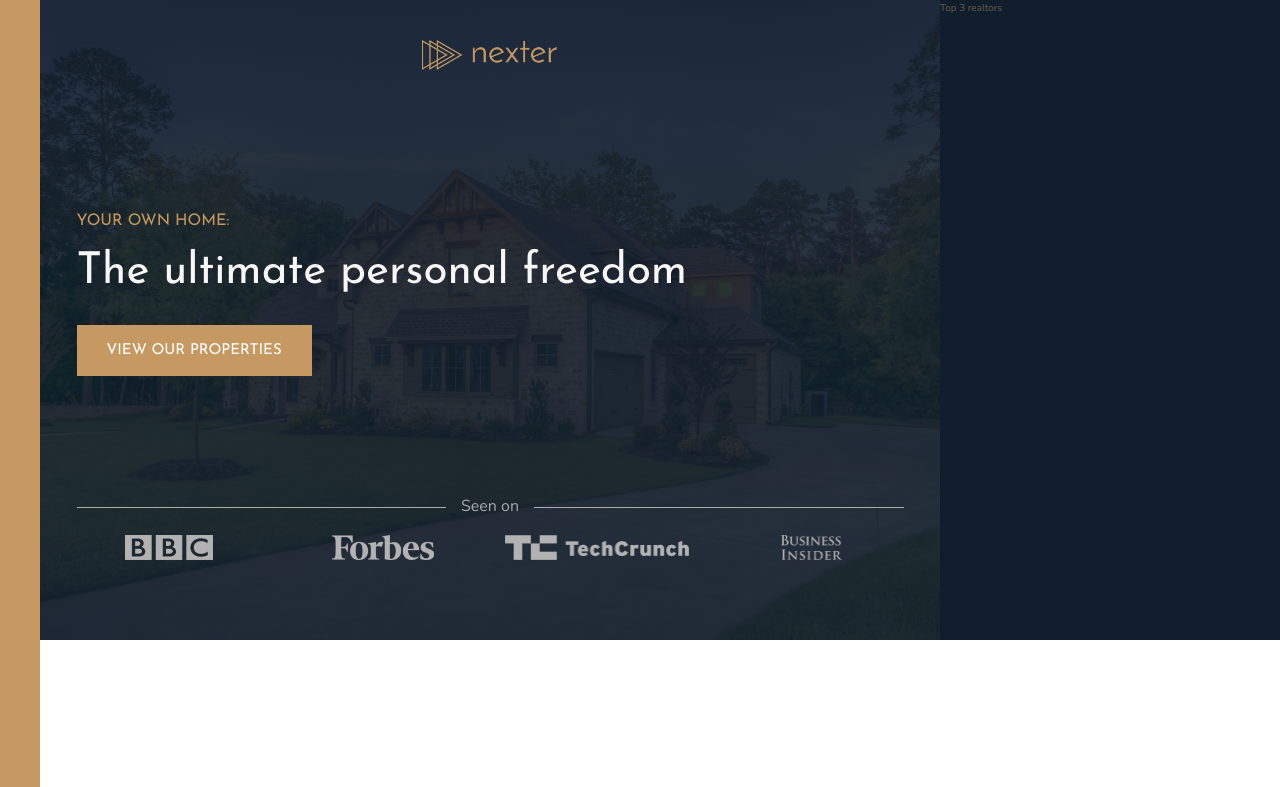
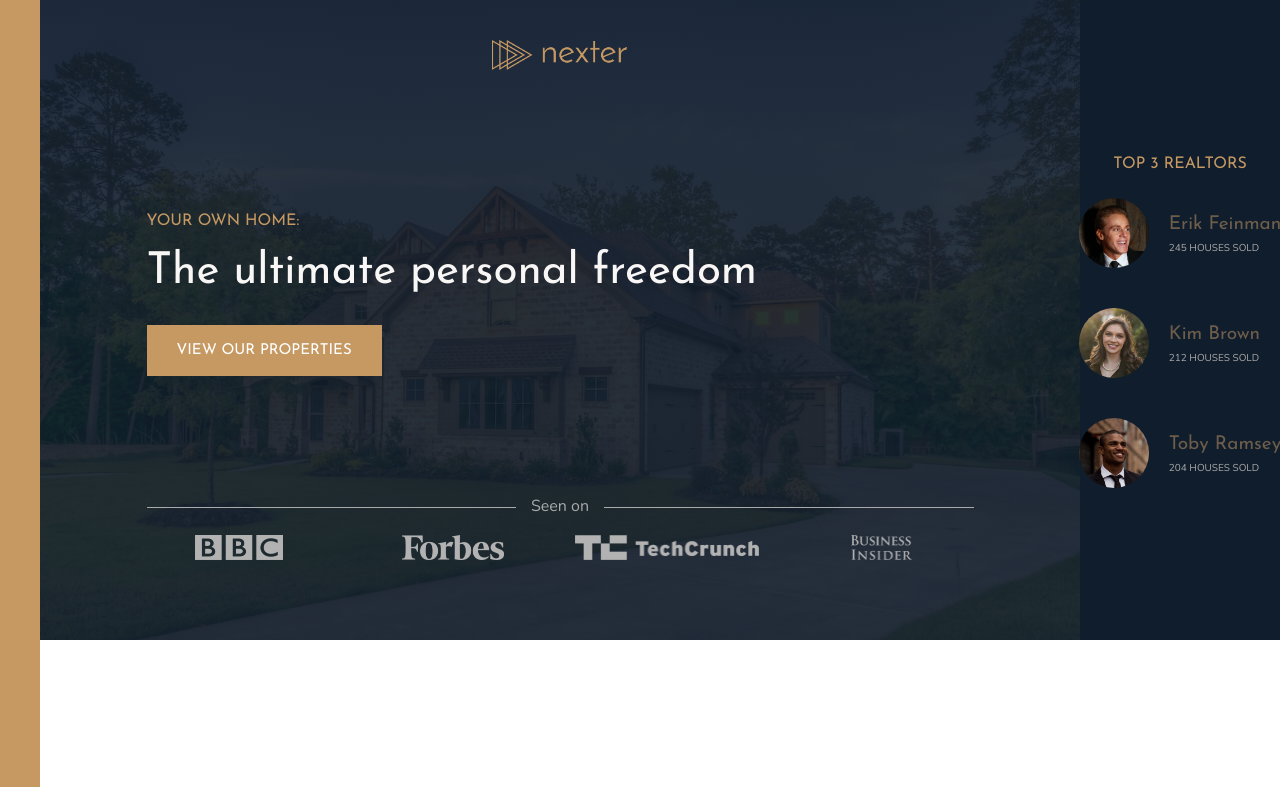
Before and after one commit to with0p/nexter, a website: page index.html in a window 1280 px wide. Shown: the top 787 px of the page. Drawn offline with nearby package versions, Linux system fonts and the light colour scheme.

Commit message:
Realtors block

```diff
--- a/index.html
+++ b/index.html
@@ -29,7 +29,26 @@
         <img src="img/logo-bi.png" alt="bi logo" />
       </div>
     </header>
-    <div class="realtors">Top 3 realtors</div>
+    <div class="realtors">
+      <h3 class="heading-3">Top 3 realtors</h3>
+      <div class="realtors__list">
+        <img src="img/realtor-1.jpeg" alt="realtor 1" class="realtors__img" />
+        <div class="realtors__details">
+          <h4 class="heading-4 heading-4--lignt">Erik Feinman</h4>
+          <p class="realtors__sold">245 houses sold</p>
+        </div>
+        <img src="img/realtor-2.jpeg" alt="realtor 2" class="realtors__img" />
+        <div class="realtors__details">
+          <h4 class="heading-4 heading-4--lignt">Kim Brown</h4>
+          <p class="realtors__sold">212 houses sold</p>
+        </div>
+        <img src="img/realtor-3.jpeg" alt="realtor 3" class="realtors__img" />
+        <div class="realtors__details">
+          <h4 class="heading-4 heading-4--lignt">Toby Ramsey</h4>
+          <p class="realtors__sold">204 houses sold</p>
+        </div>
+      </div>
+    </div>
     <section class="features">
       <div class="feature">
         <svg class="feature__icon">
--- a/sass/_header.scss
+++ b/sass/_header.scss
@@ -1,5 +1,5 @@
 .header {
-  grid-column: full-start / col-end 6;
+  grid-column: full-start / col-end 7;
   background-image: linear-gradient(
       rgba($color-secondary, 0.9),
       rgba($color-secondary, 0.9)
--- a/sass/_realtors.scss
+++ b/sass/_realtors.scss
@@ -1,4 +1,27 @@
 .realtors {
   background-color: $color-secondary;
-  grid-column: col-start 7 / full-end;
+  grid-column: col-start 8 / full-end;
+  padding: 3rem;
+  display: grid;
+  align-content: center;
+  justify-content: center;
+  justify-items: center;
+  grid-row-gap: 2rem;
+
+  &__list {
+    display: grid;
+    grid-template-columns: min-content max-content;
+    grid-column-gap: 2rem;
+    grid-row-gap: 5vh;
+    align-items: center;
+  }
+  &__img {
+    border-radius: 50%;
+    width: 7rem;
+    display: block;
+  }
+  &__sold {
+    text-transform: uppercase;
+    color: $color-grey-light-2;
+  }
 }
```
Also changed, not shown: css/style.css.
